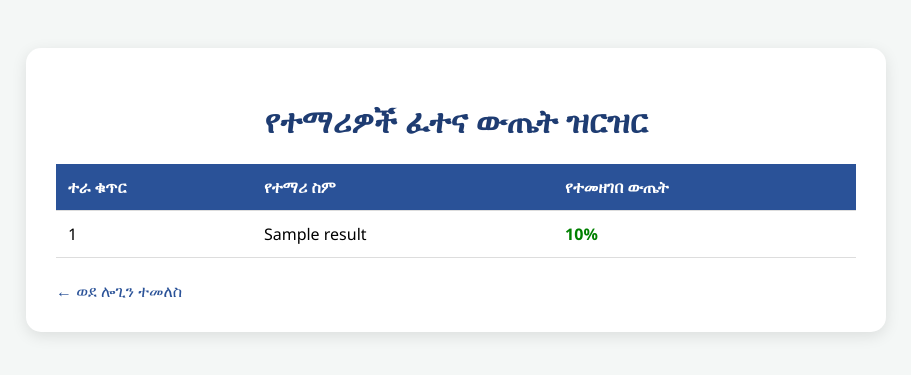
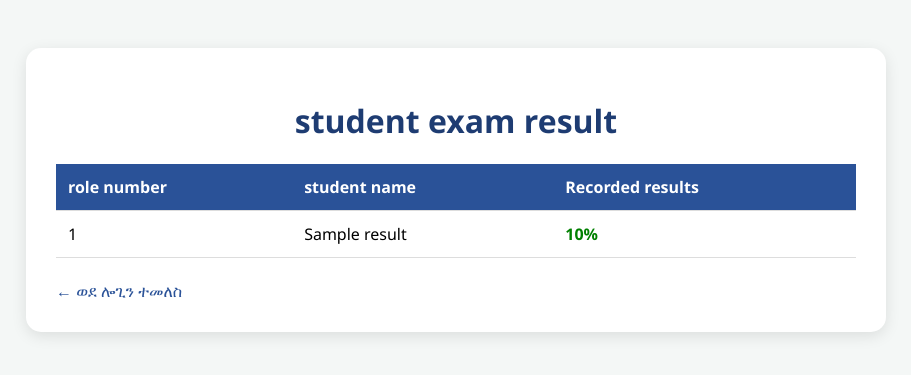
Before and after one commit to mesfinchalnew-creator/online-exam-system, a Python web app: template templates/admin.html in a window 1280 px wide. Shown: the top 375 px of the page, without its empty margins (184-1095 px from the left). Run offline with Jinja, Linux system fonts and the light colour scheme; the template is opened without the code that fills it: most values are stand-ins (such as "Sample title", 1, 10 or a date in 2020).

Commit message:
Update admin.html

```diff
--- a/templates/admin.html
+++ b/templates/admin.html
@@ -14,12 +14,12 @@
 </head>
 <body>
     <div class="admin-container">
-        <h1>የተማሪዎች ፈተና ውጤት ዝርዝር</h1>
+        <h1>student exam result</h1>
         <table>
             <tr>
-                <th>ተራ ቁጥር</th>
-                <th>የተማሪ ስም</th>
-                <th>የተመዘገበ ውጤት</th>
+                <th>role number</th>
+                <th>student name</th>
+                <th>Recorded results</th>
             </tr>
             {% for result in results %}
             <tr>
```
